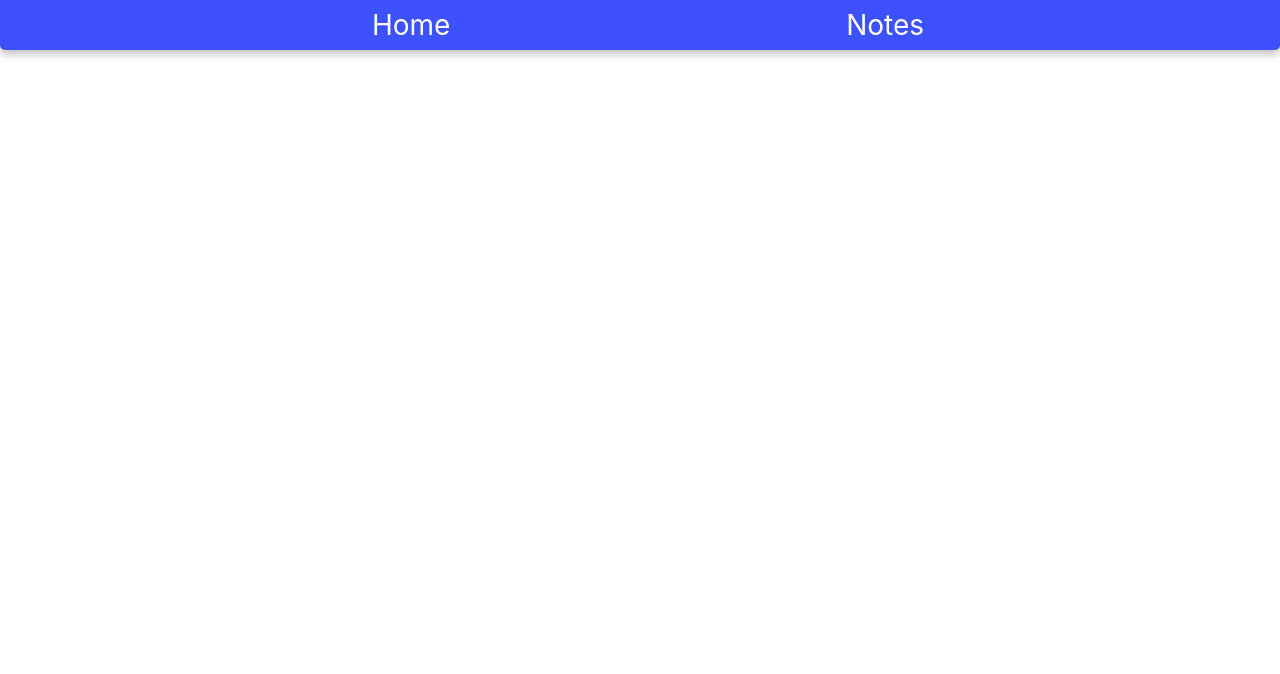
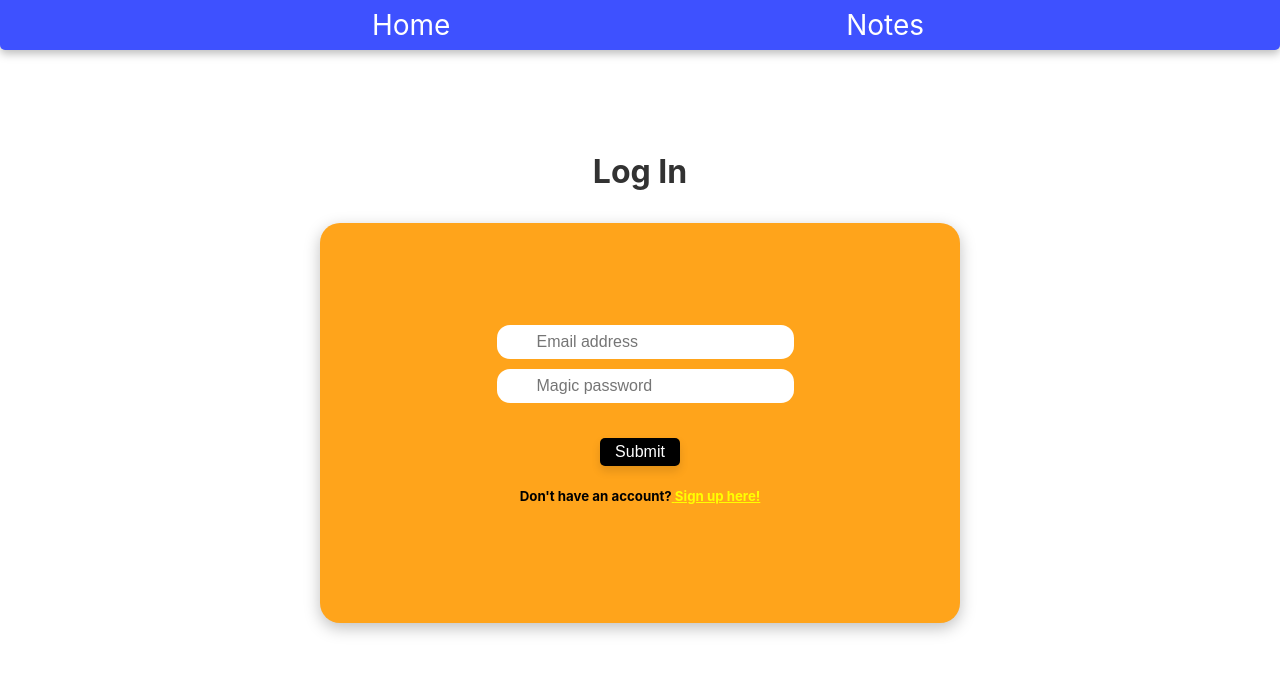
Before and after one commit to kleimaj/next-demo, a Next.js app: page /login in a window 1280 px wide. Before the commit this address had no page. Shown: the top 674 px of the page. Built offline with nearby package versions, Linux system fonts and the light colour scheme.

Commit message:
login done and tested successfully

```diff
--- /dev/null
+++ b/pages/login/index.js
@@ -0,0 +1,119 @@
+import styled from "@emotion/styled";
+import React, { useState } from "react";
+import { useRouter } from "next/router";
+import Link from "next/link";
+
+const FormWrapper = styled.div`
+  position: absolute;
+  top: 15%;
+  left: 25%;
+`;
+const Header = styled.h3`
+  font-size: 2rem;
+  text-align: center;
+  color: #323232;
+`;
+const Form = styled.form`
+  width: 50vw;
+  height: 50vh;
+  padding: 20px;
+  background-color: #ffa41b;
+  box-shadow: 0 5px 16px rgba(0, 0, 0, 0.25);
+  border-radius: 20px;
+  display: flex;
+  justify-content: center;
+  align-items: center;
+  flex-direction: column;
+`;
+const Input = styled.input`
+  border: none;
+  border-radius: 13px;
+  width: 100%;
+  padding: 8px 40px;
+  margin: 5px;
+  font-size: 1rem;
+  background-color: #fff;
+`;
+const Button = styled.button`
+  display: block;
+  border-radius: 5px;
+  border: none;
+  background-color: #000;
+  cursor: pointer;
+  margin-top: 30px;
+  padding: 5px 15px;
+  box-shadow: 0 5px 10px rgba(0, 0, 0, 0.12);
+  color: #fff;
+  font-size: 1rem;
+`;
+
+const Login = () => {
+  const router = useRouter();
+  const [email, setEmail] = useState("");
+  const [password, setPassword] = useState("");
+
+  const handleSubmit = e => {
+    e.preventDefault();
+    fetch("/api/auth/login", {
+      method: "POST",
+      headers: {
+        "Content-Type": "application/json"
+      },
+      body: JSON.stringify({
+        email,
+        password
+      })
+    })
+      .then(res => res.json())
+      .then(data => {
+        // send them home or to the user profile?
+        router.push("/");
+      })
+      .catch(err => console.log(err));
+  };
+
+  return (
+    <FormWrapper>
+      <Header>Log In</Header>
+
+      <Form onSubmit={handleSubmit}>
+        <label htmlFor='email'>
+          <Input
+            placeholder='Email address'
+            value={email}
+            onChange={e => setEmail(e.target.value)}
+            name='email'
+            type='email'
+            autoComplete='email'
+            required
+          />
+        </label>
+
+        <label htmlFor='password'>
+          <Input
+            placeholder='Magic password'
+            value={password}
+            onChange={e => setPassword(e.target.value)}
+            name='password'
+            type='password'
+            autoComplete='create-password'
+            required
+          />
+        </label>
+        <Button type='submit'>Submit</Button>
+
+        <h5>
+          Don't have an account?
+          <Link href='/signup'>
+            <a style={{ color: "yellow", textDecoration: "underline" }}>
+              {" "}
+              Sign up here!
+            </a>
+          </Link>
+        </h5>
+      </Form>
+    </FormWrapper>
+  );
+};
+
+export default Login;
```
